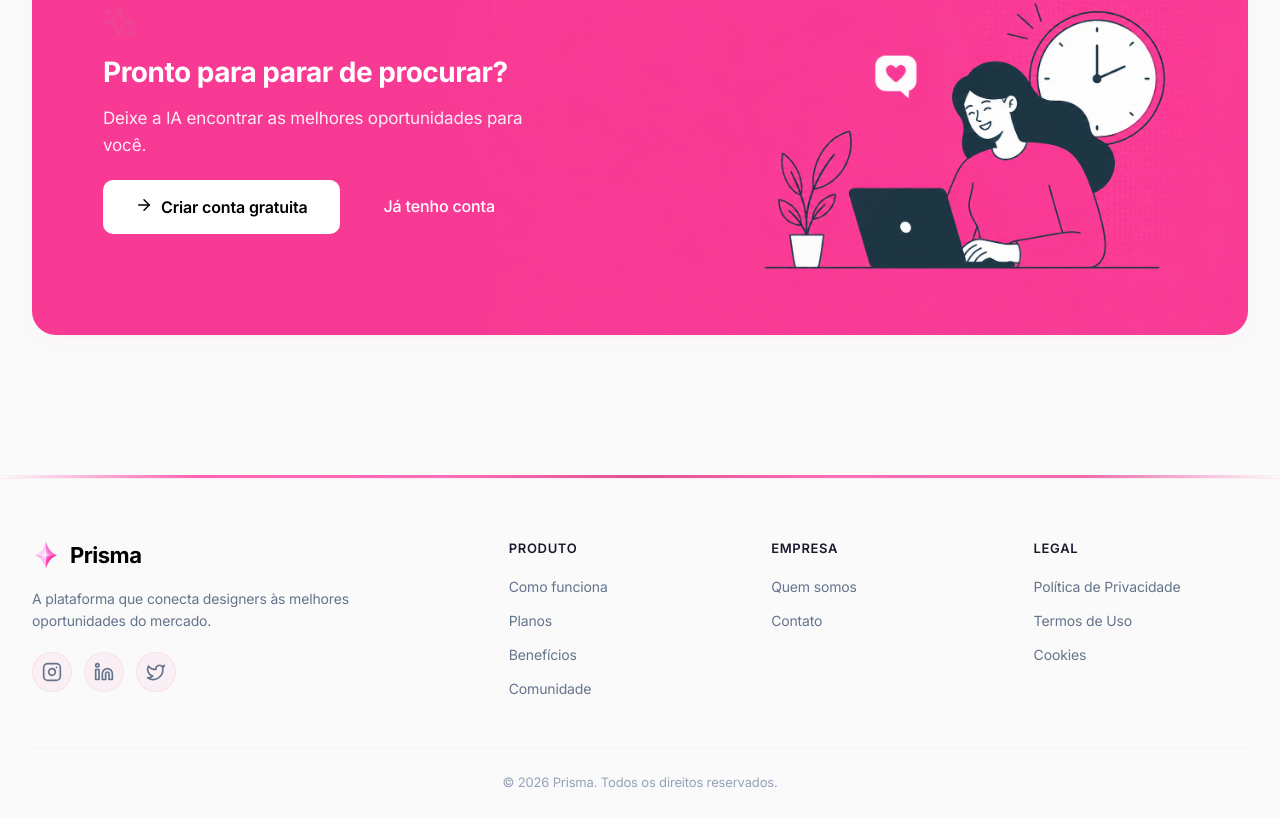
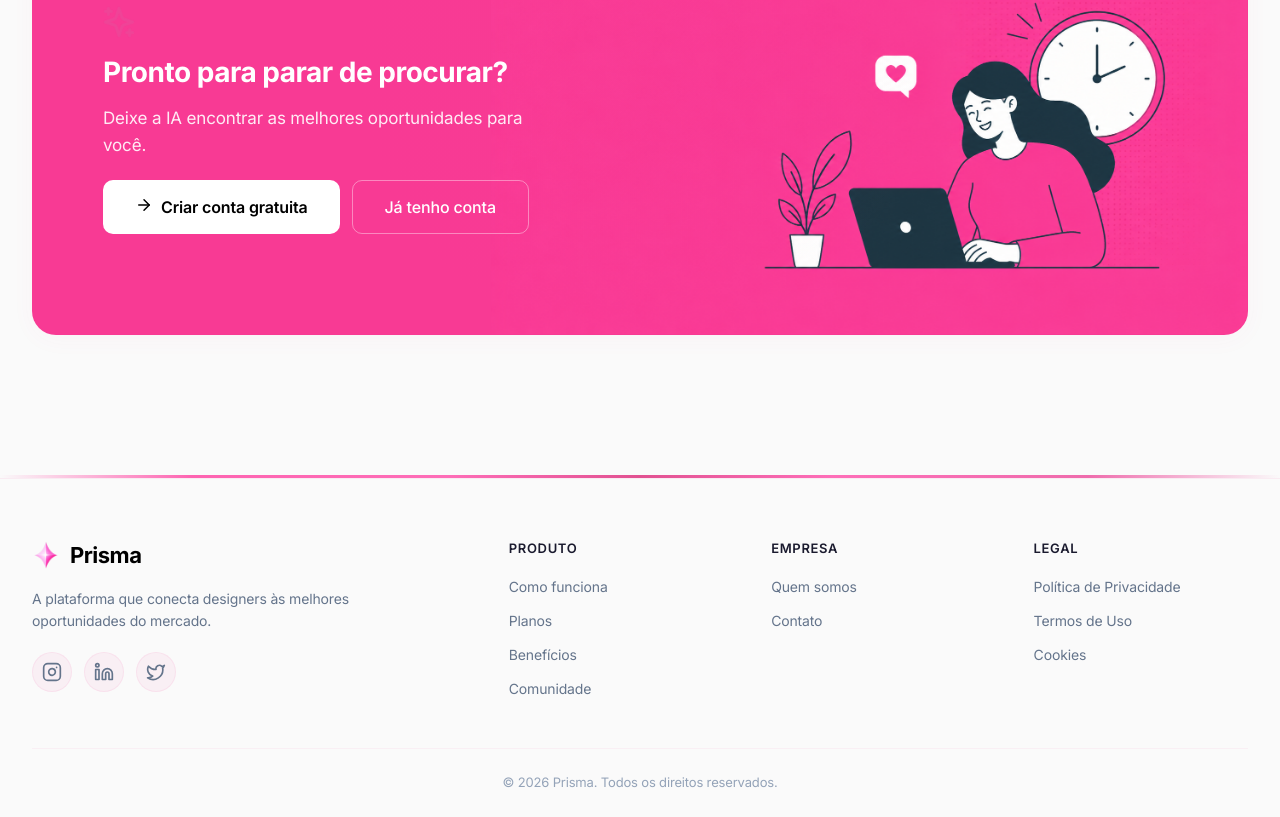
Before and after one commit to Isaiasdasilvaferreira/prisma-frontend, a React (Vite) app: page / in a window 1280 px wide. Shown: the part 5215-6032 px from the top of the page. Built offline with nearby package versions, Linux system fonts and the light colour scheme; no server answers.

Commit message:
Update Button.tsx

```diff
--- a/src/components/Button/Button.tsx
+++ b/src/components/Button/Button.tsx
@@ -11,17 +11,19 @@ interface ButtonProps {
   fullWidth?: boolean;
   icon?: React.ReactNode;
   className?: string;
+  style?: React.CSSProperties;
 }
 
 export function Button({
   children, variant = 'primary', size = 'md', onClick,
   type = 'button', disabled = false, fullWidth = false, icon,
-  className = ''
+  className = '', style
 }: ButtonProps) {
   return (
     <button
       className={`btn btn-${variant} btn-${size} ${fullWidth ? 'btn-full' : ''} ${className}`}
       onClick={onClick} type={type} disabled={disabled}
+      style={style}
     >
       {icon && <span className="btn-icon">{icon}</span>}
       <span className="btn-text">{children}</span>
```
